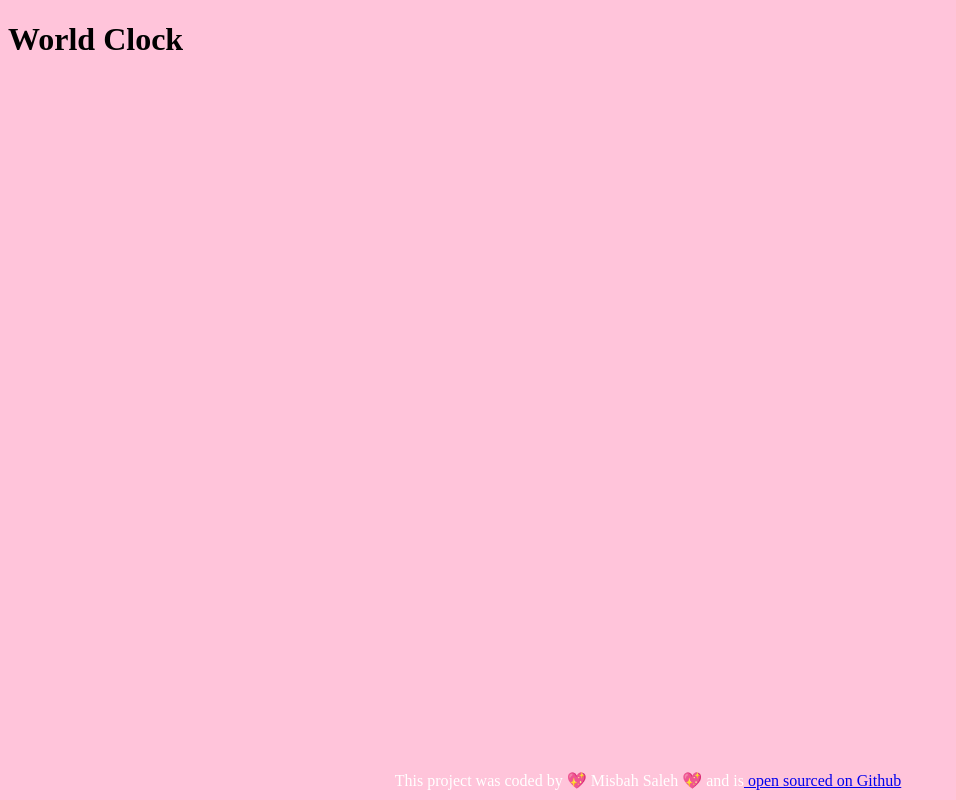
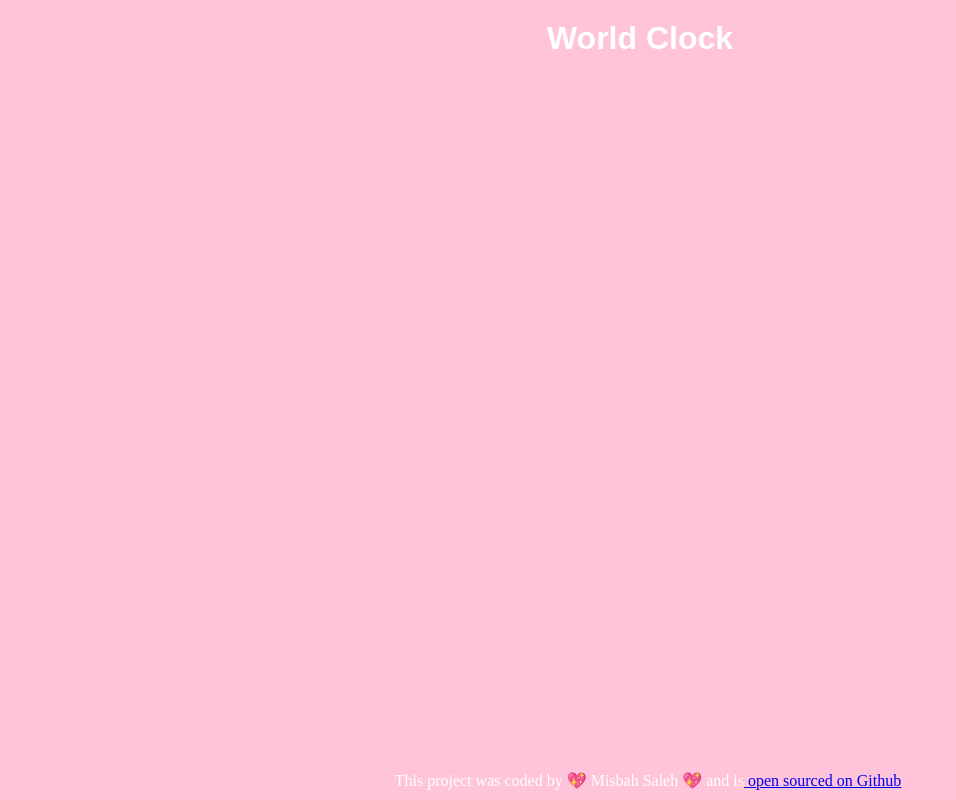
Before and after one commit to Missybah/world-clock, a plain HTML site: page index.html in a window 1280 px wide. Shown: the whole page, without its empty margins (0-956 px from the left). Drawn offline with Linux system fonts and the light colour scheme.

Commit message:
updated style css

```diff
--- a/style.css
+++ b/style.css
@@ -1,5 +1,11 @@
 body {
   background: rgb(255, 196, 218);
+}
+h1 {
+  text-align: center;
+  color: white;
+  font-family: "Arial", sans-serif;
+  margin-top: 20px;
 }
 footer {
   position: fixed;
```
